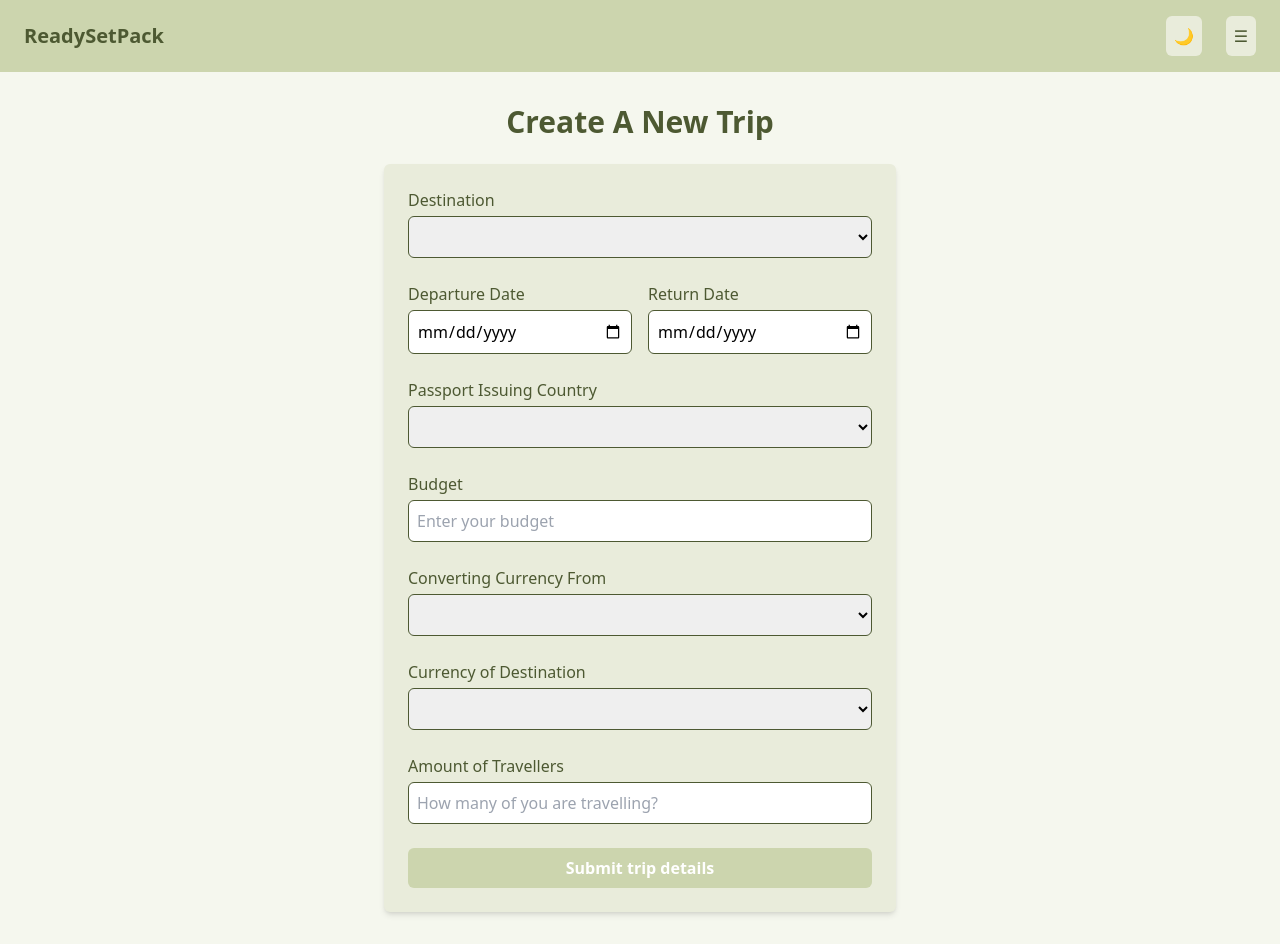
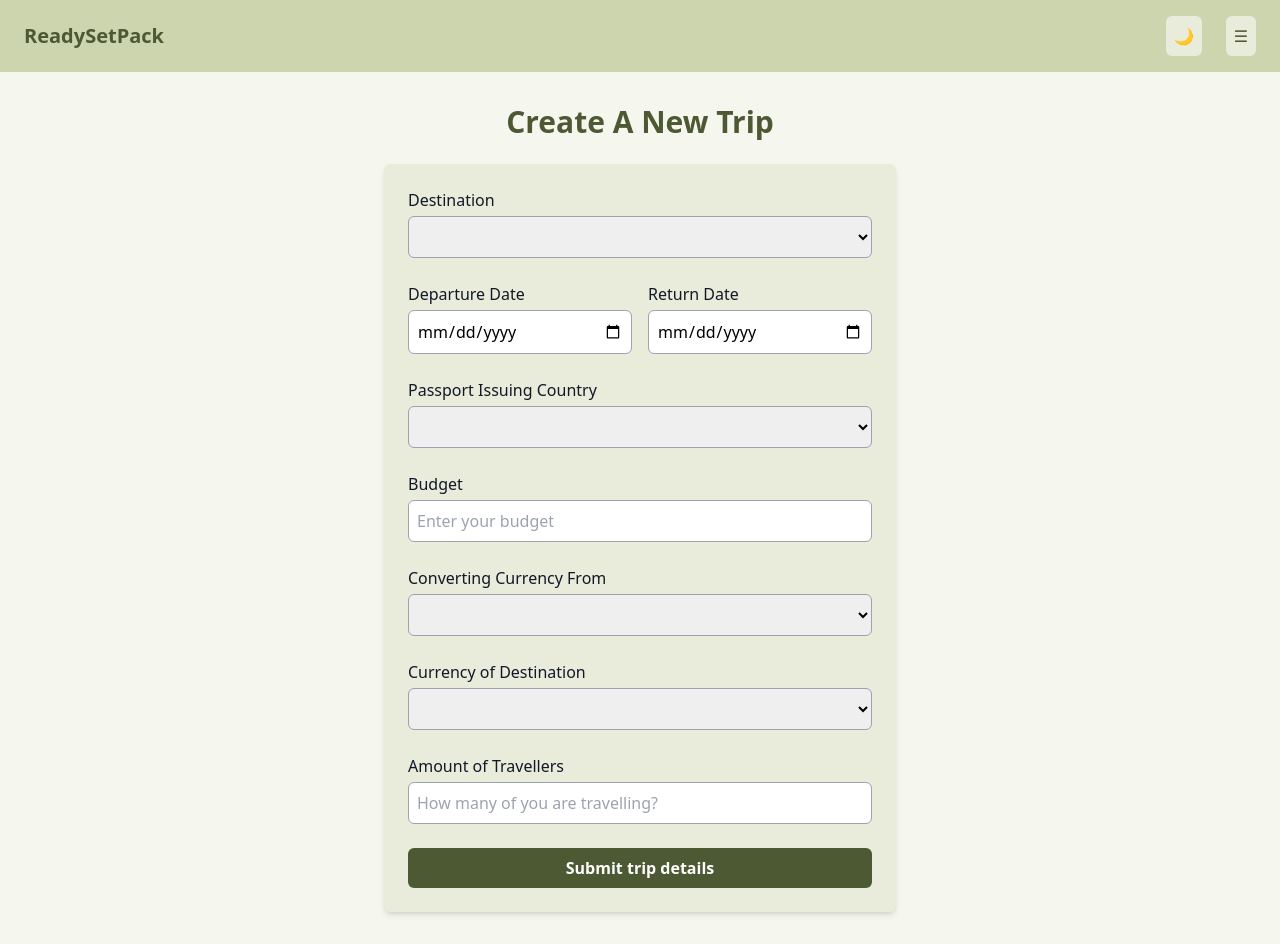
Before and after one commit to xsaynt/fe-readysetpack, a Vue app: page /new-trip in a window 1280 px wide. Built offline with nearby package versions, Linux system fonts and the light colour scheme.

Commit message:
Installed leaflet, added more styling and an interactive map

```diff
--- a/package.json
+++ b/package.json
@@ -15,6 +15,7 @@
   "dependencies": {
     "@vueuse/core": "^12.4.0",
     "axios": "^1.7.9",
+    "leaflet": "^1.9.4",
     "pinia": "^2.3.0",
     "vue": "^3.5.13",
     "vue-router": "^4.5.0"
--- a/src/components/TripCard.vue
+++ b/src/components/TripCard.vue
@@ -75,8 +75,8 @@ function goToChecklist() {
     <h3 class="text-xl font-semibold text-gray-800 dark:text-gray-200">
       {{ destination.city }}
     </h3>
-    <p class="text-gray-600 dark:text-gray-400">{{ start_date }}</p>
-    <p class="text-gray-600 dark:text-gray-400">{{ end_date }}</p>
+    <p class="text-gray-600 dark:text-gray-100">{{ start_date }}</p>
+    <p class="text-gray-600 dark:text-gray-100">{{ end_date }}</p>
     <div class="mt-4 flex gap-4">
       <button
         @click="goToTripReport"
--- a/src/main.ts
+++ b/src/main.ts
@@ -3,6 +3,7 @@ import './assets/main.css'
 import { createApp } from 'vue'
 import App from './App.vue'
 import router from './router/index'
+import 'leaflet/dist/leaflet.css'
 
 const app = createApp(App)
 
--- a/src/pages/CurrentTripsPage.vue
+++ b/src/pages/CurrentTripsPage.vue
@@ -18,7 +18,7 @@ onMounted(async () => {
 </script>
 
 <template>
-  <div class="min-h-screen bg-background dark:bg-highlight p-8">
+  <div class="min-h-screen bg-background dark:bg-gray-900 p-8">
     <h1 class="text-3xl font-bold text-accent dark:text-secondary mb-6">Current Trips</h1>
     <div class="grid grid-cols-1 md:grid-cols-2 lg:grid-cols-3 gap-6">
       <TripCard
--- a/src/pages/NewTripPage.vue
+++ b/src/pages/NewTripPage.vue
@@ -64,18 +64,18 @@ async function handleFormSubmit() {
 </script>
 
 <template>
-  <div class="min-h-screen bg-background dark:bg-highlight flex flex-col items-center py-8">
-    <h1 class="text-3xl font-bold text-accent dark:text-secondary mb-6">Create A New Trip</h1>
+  <div class="min-h-screen bg-background dark:bg-gray-900 flex flex-col items-center py-8">
+    <h1 class="text-3xl font-bold text-accent dark:text-gray-200 mb-6">Create A New Trip</h1>
     <form
       @submit.prevent="handleFormSubmit"
-      class="w-full max-w-lg space-y-6 bg-secondary dark:bg-hover-dark p-6 rounded-md shadow-md"
+      class="w-full max-w-lg space-y-6 bg-secondary dark:bg-gray-800 p-6 rounded-md shadow-md"
     >
       <div>
-        <label for="destination" class="block text-accent dark:text-secondary mb-1">Destination</label>
+        <label for="destination" class="block text-gray-900 dark:text-gray-300 mb-1">Destination</label>
         <select
           v-model="destination"
           id="destination"
-          class="w-full border border-accent dark:border-secondary rounded-md p-2 dark:bg-gray-700 dark:text-gray-200"
+          class="w-full border border-gray-400 rounded-md p-2 dark:bg-gray-700 dark:border-gray-600 dark:text-gray-200"
         >
           <option v-for="(code, country) in countriesList" :key="country" :value="country">
             {{ country }}
@@ -84,30 +84,30 @@ async function handleFormSubmit() {
       </div>
       <div class="flex gap-4">
         <div class="flex-1">
-          <label for="departDate" class="block text-accent dark:text-secondary mb-1">Departure Date</label>
+          <label for="departDate" class="block text-gray-900 dark:text-gray-300 mb-1">Departure Date</label>
           <input
             id="departDate"
             v-model="departDate"
             type="date"
-            class="w-full border border-accent dark:border-secondary rounded-md p-2 dark:bg-gray-700 dark:text-gray-200"
+            class="w-full border border-gray-400 rounded-md p-2 dark:bg-gray-700 dark:border-gray-600 dark:text-gray-200"
           />
         </div>
         <div class="flex-1">
-          <label for="returnDate" class="block text-accent dark:text-secondary mb-1">Return Date</label>
+          <label for="returnDate" class="block text-gray-900 dark:text-gray-300 mb-1">Return Date</label>
           <input
             id="returnDate"
             v-model="returnDate"
             type="date"
-            class="w-full border border-accent dark:border-secondary rounded-md p-2 dark:bg-gray-700 dark:text-gray-200"
+            class="w-full border border-gray-400 rounded-md p-2 dark:bg-gray-700 dark:border-gray-600 dark:text-gray-200"
           />
         </div>
       </div>
       <div>
-        <label for="passportOrigin" class="block text-accent dark:text-secondary mb-1">Passport Issuing Country</label>
+        <label for="passportOrigin" class="block text-gray-900 dark:text-gray-300 mb-1">Passport Issuing Country</label>
         <select
           id="passportOrigin"
           v-model="passportOrigin"
-          class="w-full border border-accent dark:border-secondary rounded-md p-2 dark:bg-gray-700 dark:text-gray-200"
+          class="w-full border border-gray-400 rounded-md p-2 dark:bg-gray-700 dark:border-gray-600 dark:text-gray-200"
         >
           <option v-for="(code, country) in countriesList" :key="code" :value="country">
             {{ country }} ({{ code }})
@@ -115,21 +115,21 @@ async function handleFormSubmit() {
         </select>
       </div>
       <div>
-        <label for="budget" class="block text-accent dark:text-secondary mb-1">Budget</label>
+        <label for="budget" class="block text-gray-900 dark:text-gray-300 mb-1">Budget</label>
         <input
           id="budget"
           v-model="budget"
           type="number"
           placeholder="Enter your budget"
-          class="w-full border border-accent dark:border-secondary rounded-md p-2 dark:bg-gray-700 dark:text-gray-200"
+          class="w-full border border-gray-400 rounded-md p-2 dark:bg-gray-700 dark:border-gray-600 dark:text-gray-200"
         />
       </div>
       <div>
-        <label for="currentCurrency" class="block text-accent dark:text-secondary mb-1">Converting Currency From</label>
+        <label for="currentCurrency" class="block text-gray-900 dark:text-gray-300 mb-1">Converting Currency From</label>
         <select
           id="currentCurrency"
           v-model="currentCurrency"
-          class="w-full border border-accent dark:border-secondary rounded-md p-2 dark:bg-gray-700 dark:text-gray-200"
+          class="w-full border border-gray-400 rounded-md p-2 dark:bg-gray-700 dark:border-gray-600 dark:text-gray-200"
         >
           <option v-for="(code, country) in currenciesList" :key="code" :value="country">
             {{ country }} ({{ code }})
@@ -137,11 +137,11 @@ async function handleFormSubmit() {
         </select>
       </div>
       <div>
-        <label for="destinationCurrency" class="block text-accent dark:text-secondary mb-1">Currency of Destination</label>
+        <label for="destinationCurrency" class="block text-gray-900 dark:text-gray-300 mb-1">Currency of Destination</label>
         <select
           id="destinationCurrency"
           v-model="destinationCurrency"
-          class="w-full border border-accent dark:border-secondary rounded-md p-2 dark:bg-gray-700 dark:text-gray-200"
+          class="w-full border border-gray-400 rounded-md p-2 dark:bg-gray-700 dark:border-gray-600 dark:text-gray-200"
         >
           <option v-for="(code, country) in currenciesList" :key="code" :value="country">
             {{ country }} ({{ code }})
@@ -149,18 +149,18 @@ async function handleFormSubmit() {
         </select>
       </div>
       <div>
-        <label for="amountOfTravellers" class="block text-accent dark:text-secondary mb-1">Amount of Travellers</label>
+        <label for="amountOfTravellers" class="block text-gray-900 dark:text-gray-300 mb-1">Amount of Travellers</label>
         <input
           id="amountOfTravellers"
           v-model="amountOfTravellers"
           type="number"
           placeholder="How many of you are travelling?"
-          class="w-full border border-accent dark:border-secondary rounded-md p-2 dark:bg-gray-700 dark:text-gray-200"
+          class="w-full border border-gray-400 rounded-md p-2 dark:bg-gray-700 dark:border-gray-600 dark:text-gray-200"
         />
       </div>
       <button
         type="submit"
-        class="w-full bg-primary hover:bg-hoverLight text-white font-semibold py-2 px-4 rounded-md transition-colors"
+        class="w-full bg-accent hover:bg-highlight text-white font-semibold py-2 px-4 rounded-md"
       >
         Submit trip details
       </button>
--- a/src/pages/TripHistoryPage.vue
+++ b/src/pages/TripHistoryPage.vue
@@ -34,9 +34,9 @@
               </p>
               <p class="text-sm text-gray-500 dark:text-gray-400">{{ trip.destination.currency }}</p>
             </td>
-            <td class="px-4 py-2">{{ formatDate(trip.start_date) }}</td>
-            <td class="px-4 py-2">{{ formatDate(trip.end_date) }}</td>
-            <td class="px-4 py-2">
+            <td class="px-4 py-2 dark:text-gray-100">{{ formatDate(trip.start_date) }}</td>
+            <td class="px-4 py-2 dark:text-gray-100">{{ formatDate(trip.end_date) }}</td>
+            <td class="px-4 py-2 dark:text-gray-100">
               <p>{{ trip.budget.current_amount }} {{ trip.budget.current_currency }}</p>
               <p class="text-sm text-gray-500 dark:text-gray-400">
                 Converted: {{ trip.budget.destination_amount }}
```
Also changed, not shown: src/components/NavBar.vue (+4 -4 lines), src/pages/TripReportPage.vue (+54 -23 lines), 1 other file (tests, documents, lock files or other folders).
